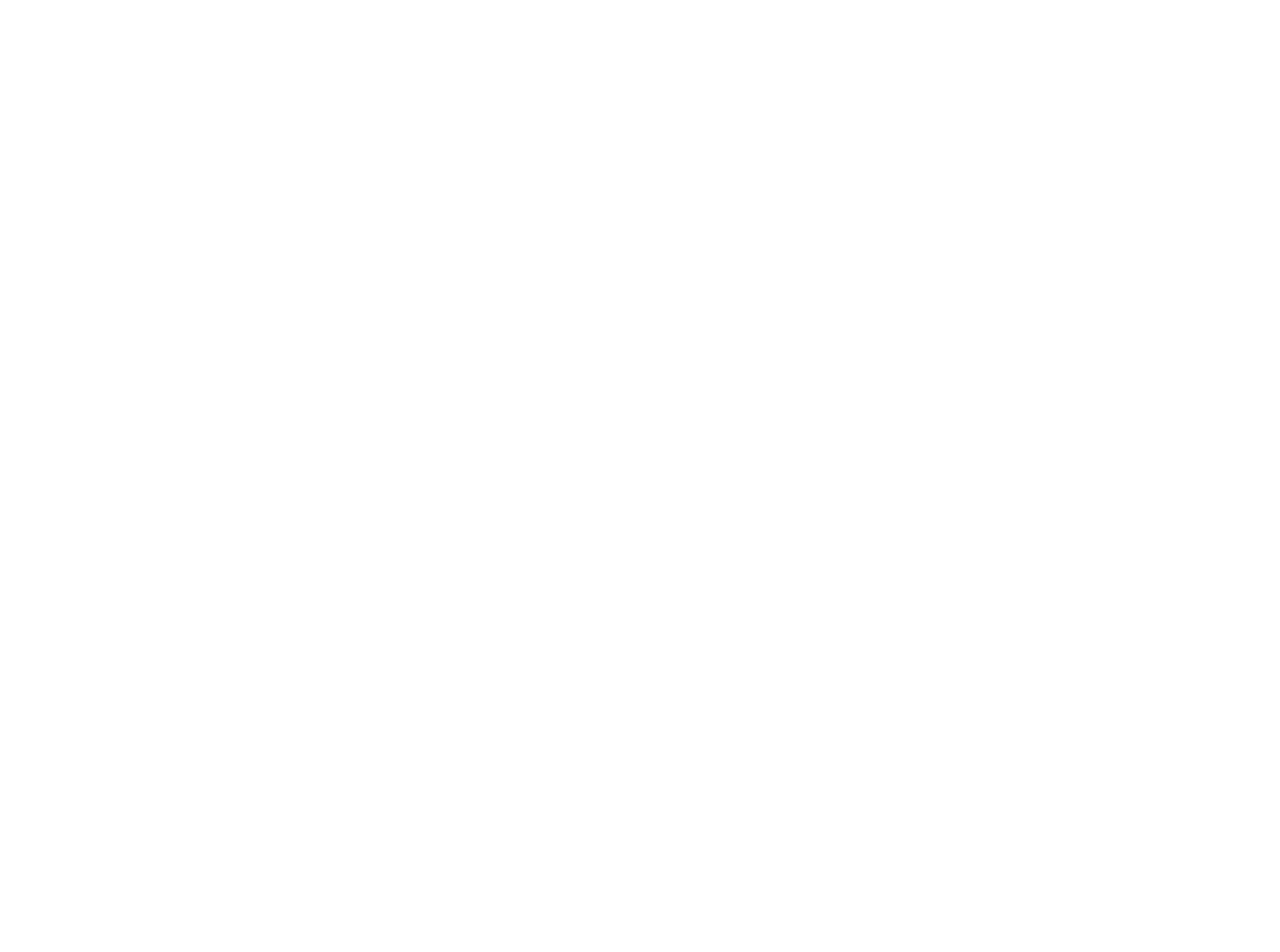
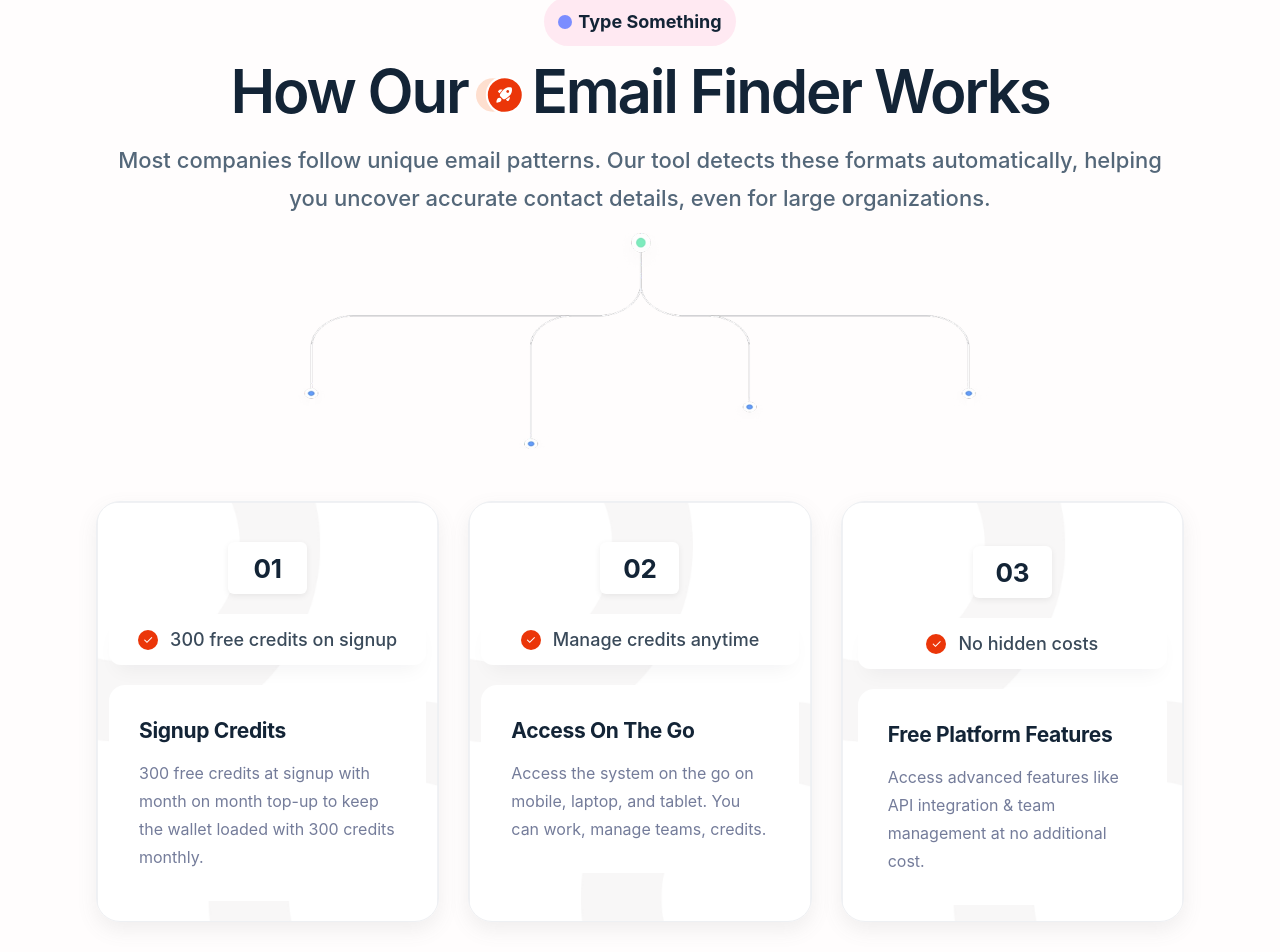
Before and after one commit to itfuturzMaharshi/zupito_website, a React (Vite) app: page / in a window 1280 px wide. Shown: the part 5949-6901 px from the top of the page. Before the commit the page ends 5866 px from the top, so only its background shows below. Built offline with nearby package versions, Linux system fonts and the light colour scheme.

Commit message:
Email find works page ui set

```diff
--- /dev/null
+++ b/src/components/homePage/EmailFinderWorks.jsx
@@ -0,0 +1,116 @@
+import React from 'react'
+
+const EmailFinderWorks = () => {
+  return (
+    <section className="relative w-full bg-[#FFFDFD] overflow-hidden">
+      {/* Outer container spacing mirrors other homepage sections */}
+      <div className="w-full px-6! sm:px-8! md:px-12! lg:px-16! xl:px-24! 2xl:px-[264px]! py-12! lg:py-16! xl:py-20!">
+        <div className="max-w-[full] mx-auto relative">
+          {/* Header */}
+          <div className="text-center">
+            <div className="inline-flex items-center justify-center gap-[6px] rounded-[50px] bg-[#FFE9F2] px-4 py-3 h-[49px] min-w-[192px] text-[16px] md:text-[18px] leading-[100%] font-bold text-[#132436]">
+              <span className="w-3.5 h-3.5 rounded-full bg-[#7B8DFF]" />
+              <span>Type Something</span>
+            </div>
+
+            <h2 className="mt-5! text-[#132436] font-semibold text-center">
+              <span className="inline-block align-middle text-[34px] leading-[36px] sm:text-[42px] sm:leading-[44px] md:text-[50px] md:leading-[50px] lg:text-[60px] lg:leading-[50px] tracking-[-2.2px]">
+                How Our
+                <span className="align-middle inline-flex items-center justify-center mx-2! relative -top-[2px]">
+                  <img
+                    src="/images/setting-orange2.svg"
+                    alt=""
+                    className="w-[28px] h-[28px] md:w-[48px] md:h-[48px]"
+                  />
+                </span>
+                Email Finder Works
+              </span>
+            </h2>
+
+            <p className="mt-5! text-[#546779] font-medium text-[16px] leading-[28px] sm:text-[18px] sm:leading-[32px] md:text-[22px] md:leading-[38px] tracking-[0px] text-center max-w-full mx-auto">
+              Most companies follow unique email patterns. Our tool detects these formats automatically, helping you uncover accurate contact details, even for large organizations.
+            </p>
+          </div>
+
+          {/* Decorative connector graphic */}
+          <div className="flex justify-center mt-3! md:mt-4! lg:mt-4!">
+            <img src="/images/Group-bg.png" alt="" aria-hidden="true" className="pointer-events-none select-none w-[80px] sm:w-[100px] md:w-[700px] h-auto" />
+          </div>
+
+          {/* Three different cards with background image per card */}
+          <div className="relative flex justify-center">
+            <div className="relative mx-auto grid grid-cols-1 md:grid-cols-2 lg:grid-cols-3 gap-[24px] md:gap-[26px] lg:gap-[29px] w-full lg:max-w-[1362px] lg:h-full mt-[-36px] sm:mt-[-48px] md:mt-[-64px] lg:mt-[-88px]">
+              {/* Card 1 */}
+              <div
+                className="relative w-full lg:w-full lg:h-full rounded-[24px] border border-[#EEF0F3] shadow-[0px_8px_20px_0px_#6868681A] p-3! md:p-4! lg:p-[12px]! flex flex-col gap-[20px] bg-no-repeat bg-cover"
+                style={{ backgroundImage: "url('/images/7.png')" }}
+              >
+                <div className="w-full flex justify-center mt-[28px]!">
+                  <div className="inline-flex items-center justify-center w-[64px] h-[40px] md:w-[79px] md:h-[52px] rounded-[6px]  bg-white shadow-[0_2px_6px_#00000012]">
+                    <span className="text-[#132436] font-bold text-[18px] md:text-[22px] lg:text-[26px] tracking-[-0.32px]">01</span>
+                  </div>
+                </div>
+                <div className="inline-flex items-center gap-3 bg-white rounded-[12px] justify-center shadow-[0px_12px_20px_-8px_#181D270D] px-4! py-3!">
+                  <span className="inline-flex items-center justify-center w-5 h-5 rounded-full bg-[#EB3609] text-white text-[12px]">✓</span>
+                  <span className="text-[#3A4A5A] font-medium text-[16px] md:text-[18px] lg:text-[18px]">300 free credits on signup</span>
+                </div>
+                <div className="w-full rounded-[16px] bg-white p-[22px]! md:p-[26px]! lg:p-[30px]!">
+                  <h4 className="text-[#132436] font-bold text-[18px] md:text-[20px] lg:text-[21px] tracking-[-0.32px] mb-3!">Signup Credits</h4>
+                  <p className="text-[#747C9A] font-normal text-[16px] leading-[28px] md:text-[16px] md:leading-[28px]">
+                    300 free credits at signup with month on month top-up to keep the wallet loaded with 300 credits monthly.
+                  </p>
+                </div>
+              </div>
+
+              {/* Card 2 */}
+              <div
+                className="relative w-full lg:w-full lg:h-full rounded-[24px] border border-[#EEF0F3] shadow-[0px_8px_20px_0px_#6868681A] p-3! md:p-4! lg:p-[12px]!  flex flex-col gap-[20px] bg-no-repeat bg-cover"
+                style={{ backgroundImage: "url('/images/7.png')" }}
+              >
+                <div className="w-full flex justify-center mt-[28px]!">
+                  <div className="inline-flex items-center justify-center w-[64px] h-[40px] md:w-[79px] md:h-[52px] rounded-[6px] bg-white shadow-[0_2px_6px_#00000012]">
+                    <span className="text-[#132436] font-bold text-[18px] md:text-[22px] lg:text-[26px] tracking-[-0.32px]">02</span>
+                  </div>
+                </div>
+                <div className="inline-flex items-center gap-3 bg-white rounded-[12px] justify-center shadow-[0px_12px_20px_-8px_#181D270D] px-4! py-3!">
+                  <span className="inline-flex items-center justify-center w-5 h-5 rounded-full bg-[#EB3609] text-white text-[12px]">✓</span>
+                  <span className="text-[#3A4A5A] font-medium text-[16px] md:text-[18px] lg:text-[18px]">Manage credits anytime</span>
+                </div>
+                <div className="w-full rounded-[16px] bg-white p-[22px]! md:p-[26px]! lg:p-[30px]!">
+                  <h4 className="text-[#132436] font-bold text-[18px] md:text-[20px] lg:text-[21px] tracking-[-0.32px] mb-3!">Access On The Go</h4>
+                  <p className="text-[#747C9A] font-normal text-[16px] leading-[28px] md:text-[16px] md:leading-[28px]">
+                    Access the system on the go on mobile, laptop, and tablet. You can work, manage teams, credits.
+                  </p>
+                </div>
+              </div>
+
+              {/* Card 3 */}
+              <div
+                className="relative w-full lg:w-full lg:h-full rounded-[24px] border border-[#EEF0F3] shadow-[0px_8px_20px_0px_#6868681A] p-3! md:p-4! lg:p-[12px]  flex flex-col gap-[20px] bg-no-repeat bg-cover"
+                style={{ backgroundImage: "url('/images/7.png')" }}
+              >
+                <div className="w-full flex justify-center mt-[28px]!">
+                  <div className="inline-flex items-center justify-center w-[64px] h-[40px] md:w-[79px] md:h-[52px] rounded-[6px] bg-white shadow-[0_2px_6px_#00000012]">
+                    <span className="text-[#132436] font-bold text-[18px] md:text-[22px] lg:text-[26px] tracking-[-0.32px]">03</span>
+                  </div>
+                </div>
+                <div className="inline-flex items-center gap-3 bg-white rounded-[12px] justify-center shadow-[0px_12px_20px_-8px_#181D270D] px-4! py-3!">
+                  <span className="inline-flex items-center justify-center w-5 h-5 rounded-full bg-[#EB3609] text-white text-[12px]">✓</span>
+                  <span className="text-[#3A4A5A] font-medium text-[16px] md:text-[18px] lg:text-[18px]">No hidden costs</span>
+                </div>
+                <div className="w-full rounded-[16px] bg-white p-[22px]! md:p-[26px]! lg:p-[30px]!">
+                  <h4 className="text-[#132436] font-bold text-[18px] md:text-[20px] lg:text-[21px] tracking-[-0.32px] mb-3!">Free Platform Features</h4>
+                  <p className="text-[#747C9A] font-normal text-[16px] leading-[28px] md:text-[16px] md:leading-[28px]">
+                    Access advanced features like API integration & team management at no additional cost.
+                  </p>
+                </div>
+              </div>
+            </div>
+          </div>
+        </div>
+    </div>
+    </section>
+  )
+}
+
+export default EmailFinderWorks
--- a/src/components/homePage/index.jsx
+++ b/src/components/homePage/index.jsx
@@ -6,6 +6,7 @@ import EmailsVerified from './EmailsVerified'
 import EmailFinder from './EmailFinder'
 import Teams from './Teams'
 import Productivity from './Productivity'
+import EmailFinderWorks from './EmailFinderWorks'
 
 
 const HomePage = () => {
@@ -18,6 +19,7 @@ const HomePage = () => {
       <EmailFinder />
       <Teams />
       <Productivity />
+      <EmailFinderWorks />
     </div>
   )
 }
```
Also changed, not shown: public/images/Group-bg.png (added).
